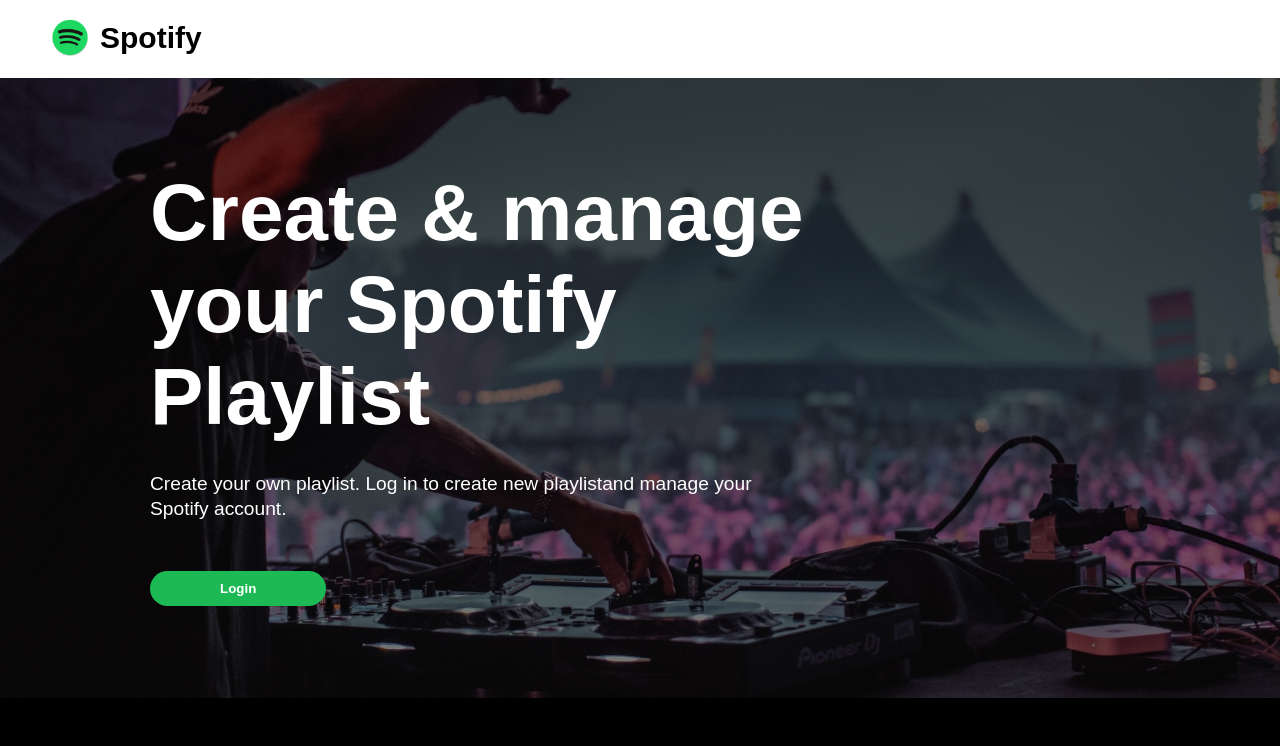
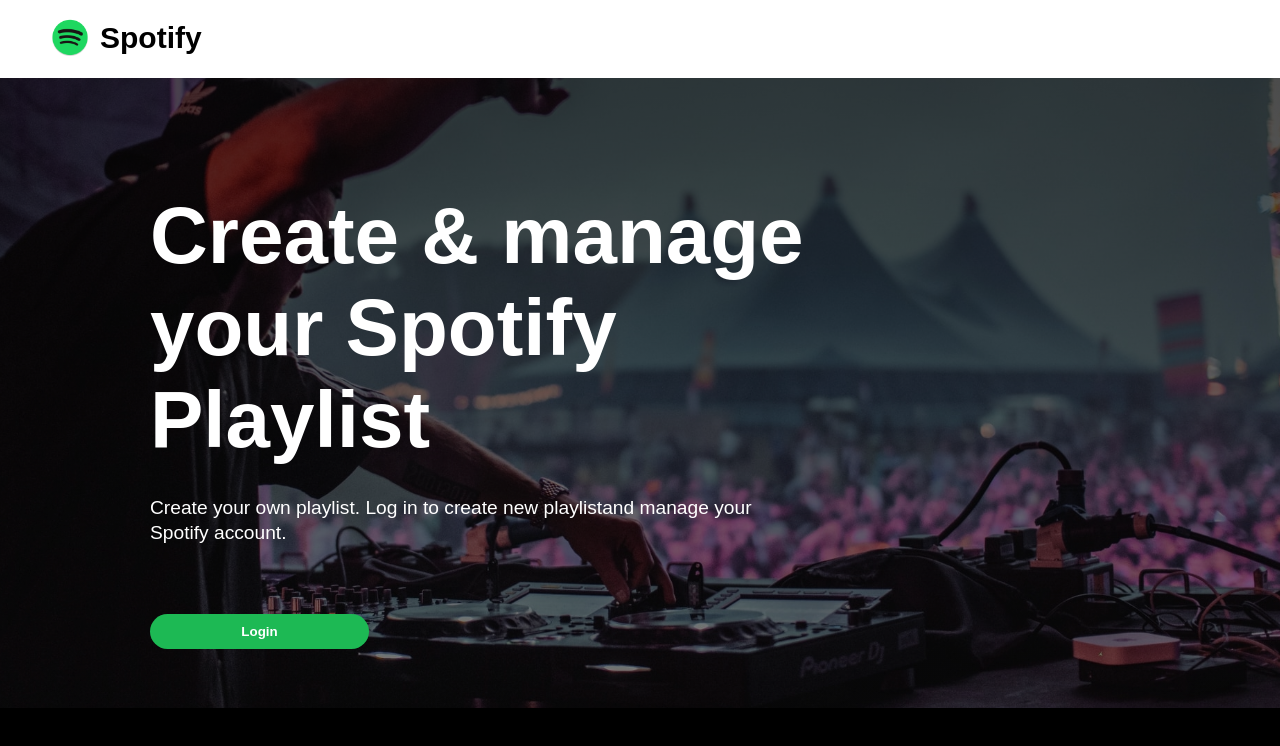
Before and after one commit to tsaniahm/Spotify-P-G2FE2046, a React (Create React App) app: page / in a window 1280 px wide. Shown: the top 746 px of the page. Built offline with nearby package versions, Linux system fonts and the light colour scheme; no server answers.

Commit message:
update style

```diff
--- a/package.json
+++ b/package.json
@@ -3,6 +3,10 @@
   "version": "0.1.0",
   "private": true,
   "dependencies": {
+    "@emotion/react": "^11.9.0",
+    "@emotion/styled": "^11.8.1",
+    "@mui/material": "^5.6.1",
+    "@mui/styled-engine-sc": "^5.6.1",
     "@reduxjs/toolkit": "^1.8.1",
     "@testing-library/jest-dom": "^5.16.3",
     "@testing-library/react": "^12.1.4",
@@ -14,6 +18,7 @@
     "react-redux": "^7.2.8",
     "react-router-dom": "^5.3.0",
     "react-scripts": "5.0.0",
+    "styled-components": "^5.3.5",
     "web-vitals": "^2.1.4"
   },
   "scripts": {
--- a/src/styles/style.css
+++ b/src/styles/style.css
@@ -203,9 +203,12 @@
 
   .login-container {
     color: white;
-    padding: 35px 35px 35px 150px;
+    padding: 0px 35px 0px 150px;
+    display: flex;
+    flex-direction: column;
+    justify-content: center;
     background-image: linear-gradient(to bottom, rgba(0,0,0,0.7), rgba(0,0,0,0.5)), url('/public/images/cover.jpg');
-    min-height: 550px;
+    min-height: 630px;
     background-position: center; /* Center the image */
     background-repeat: no-repeat; /* Do not repeat the image */
     background-size: cover;
@@ -229,13 +232,13 @@
   }
 
   .login-button {
-    padding: 10px 70px;
+    padding: 10px 10px;
     font-weight: bold;
     color:white;
     background-color: #1db954;
     border: none;
     border-radius: 30px;
-    display: block;
+    width: 20%;
   }
 
   .login-section-none {
```
Also changed, not shown: 1 other file (tests, documents, lock files or other folders).
